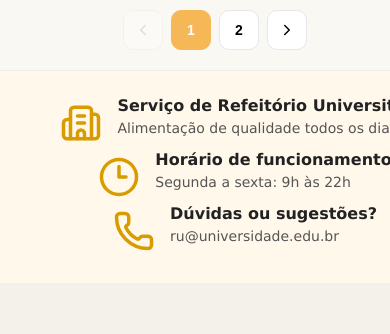
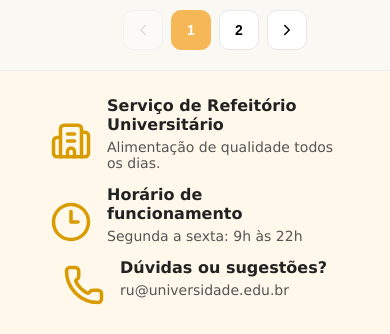
Before and after one commit to Higor-Vassoler/AUTO-RU, a React (Vite) app in the folder front-end/: page / in a window 390 px wide. Shown: the part 3519-3853 px from the top of the page. Before the commit the page ends 3802 px from the top, so only its background shows below. Built offline with nearby package versions, Linux system fonts and the light colour scheme.

Commit message:
style: ajustar propriedades de layout no footer para melhorar a responsividade

```diff
--- a/front-end/src/components/footer/footer.css
+++ b/front-end/src/components/footer/footer.css
@@ -7,12 +7,14 @@
   justify-content: space-around;
   align-items: center;
   flex-wrap: wrap;
+  box-sizing: border-box;
 }
 
 .footer-item {
   display: flex;
   align-items: center;
   gap: 15px;
+  min-width: 250px;
 }
 
 .footer-icon {
```
